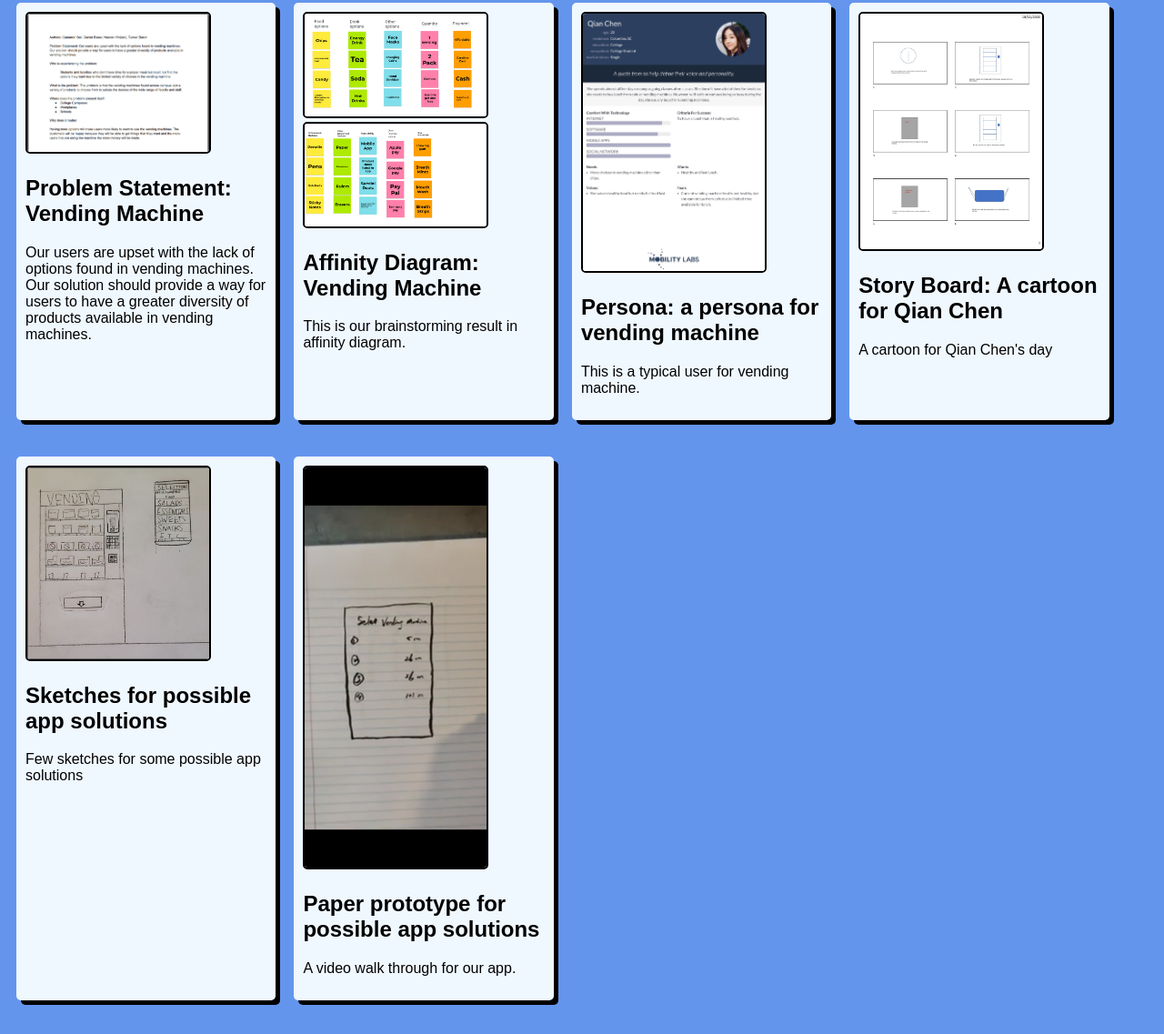
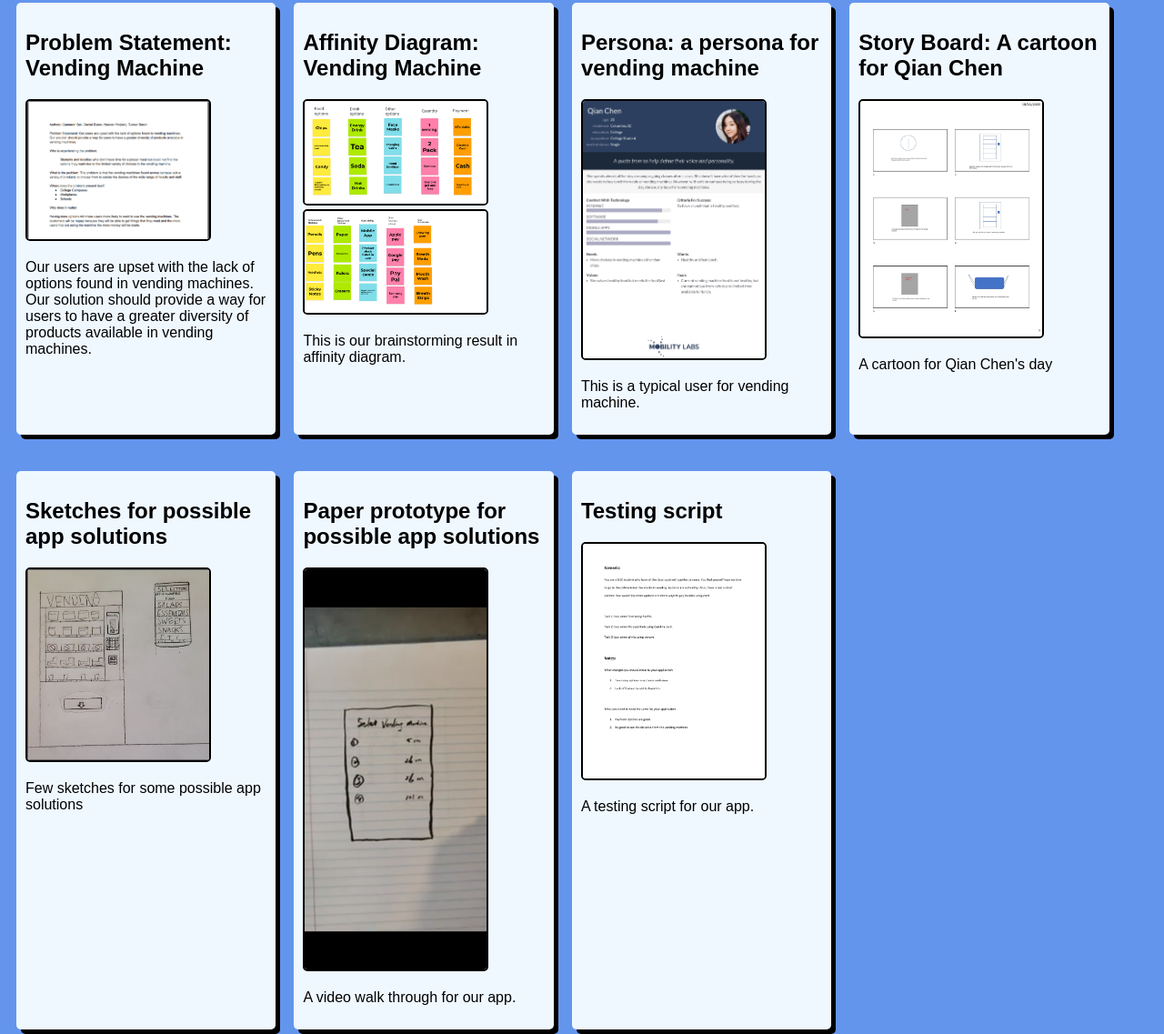
Before and after one commit to haoran-y/haoran-y.github.io, a plain HTML site: page index.html in a window 1280 px wide. Shown: the part 87-1224 px from the top of the page at 91% size. Drawn offline with Linux system fonts and the light colour scheme.

Commit message:
script added

```diff
--- a/index.html
+++ b/index.html
@@ -10,70 +10,68 @@
         <div class = assignments>
         <!-- problem statement assignment-->
         <section class="assignment">
+            <a href="files/CSCE%20190%20Problem%20Statement.pdf"><h2>Problem Statement: Vending Machine</h2></a>
             <a href="files/CSCE%20190%20Problem%20Statement.pdf"><img src="image/screenshot.PNG"></a>
-            <section class="ass-details">
-                <a href="files/CSCE%20190%20Problem%20Statement.pdf"><h2>Problem Statement: Vending Machine</h2></a>
             <p>
                     Our users are upset with the lack of options found in vending machines.
                     Our solution should provide a way for users
                     to have a greater diversity of products available in vending machines.
             </p>
         </section>
-        </section>
 
         <!-- affinity diagram assignment-->
         <section class="assignment">
+            <a href="files/CSCE-190-Charlie-team.pdf"><h2>Affinity Diagram: Vending Machine</h2></a>
             <a href="files/CSCE-190-Charlie-team.pdf"><img src="image/jamboard1.PNG"><img src="image/jamboard2.PNG"></a>
-            <section class="ass-details">
-                <a href="files/CSCE-190-Charlie-team.pdf"><h2>Affinity Diagram: Vending Machine</h2></a>
             <p>
                     This is our brainstorming result in affinity diagram.
             </p>
         </section>
-        </section>
 
         <!-- Persona assignment-->
         <section class="assignment">
+            <a href="files/TeamCharliePersona.pdf"><h2>Persona: a persona for vending machine</h2></a>
             <a href="files/TeamCharliePersona.pdf"><img src="image/Qian%20Chen's%20persona%20_%20PersonaGenerator-1.jpg"></a>
-            <section class="ass-details">
-                <a href="files/TeamCharliePersona.pdf"><h2>Persona: a persona for vending machine</h2></a>
             <p>
                     This is a typical user for vending machine.
             </p>
         </section>
-        </section>
 
         <!-- Story Board assignment-->
         <section class="assignment">
+            <a href="files/TeamCharlieStory.pdf"><h2>Story Board: A cartoon for Qian Chen</h2></a>
             <a href="files/TeamCharlieStory.pdf"><img src="image/storyboard-page-001.jpg"></a>
-            <section class="ass-details">
-                <a href="files/TeamCharlieStory.pdf"><h2>Story Board: A cartoon for Qian Chen</h2></a>
+
             <p>
                     A cartoon for Qian Chen's day
             </p>
         </section>
-        </section>
 
         <!-- Sketch assignment-->
         <section class="assignment">
+            <a href="files/allpdf.pdf"><h2>Sketches for possible app solutions</h2></a>
             <a href="files/allpdf.pdf"><img src="image/sketch.png"></a>
-            <section class="ass-details">
-                <a href="files/allpdf.pdf"><h2>Sketches for possible app solutions</h2></a>
             <p>
                     Few sketches for some possible app solutions
             </p>
         </section>
-        </section>
 
         <!-- paper prototype assignment-->
         <section class="assignment">
+            <a href="https://youtu.be/8ywzXVWLGoQ"><h2>Paper prototype for possible app solutions</h2></a>
             <a href="https://youtu.be/8ywzXVWLGoQ"><img src="image/paperprototype.jpg"></a>
-            <section class="ass-details">
-                <a href="https://youtu.be/8ywzXVWLGoQ"><h2>Paper prototype for possible app solutions</h2></a>
             <p>
                     A video walk through for our app.
             </p>
         </section>
+
+            <!-- testing script assignment-->
+            <section class="assignment">
+                <a href="files/Scenario.pdf"><h2>Testing script</h2></a>
+                <a href="files/Scenario.pdf"><img src="image/Scenario.jpg"></a>
+                <p>
+                    A testing script for our app.
+                </p>
             </section>
         </div>
     </body>
```
Also changed, not shown: image/Scenario.jpg (added), 1 other file. Lines whose indentation alone changed are shown as unchanged.
